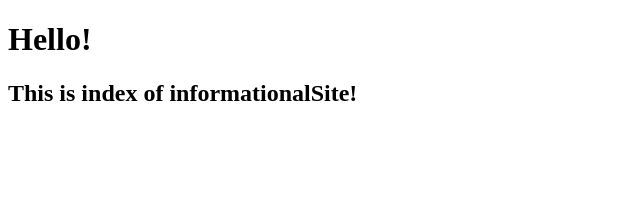
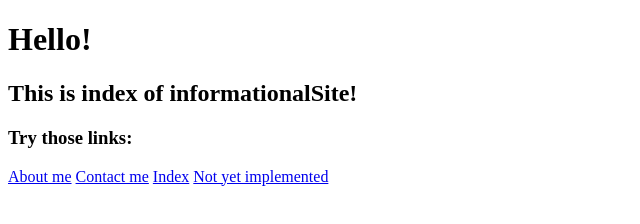
Before and after one commit to Kielx/informationalSite, a plain HTML site: page index.html in a window 1280 px wide. Shown: the whole page, without its empty margins (0-640 px from the left). Drawn offline with Linux system fonts and the light colour scheme.

Commit message:
Add error handling to server / Add links to html files

```diff
--- a/index.html
+++ b/index.html
@@ -8,5 +8,10 @@
   <body>
     <h1>Hello!</h1>
     <h2>This is index of informationalSite!</h2>
+    <h3>Try those links:</h3>
+    <a href="./about.html">About me</a>
+    <a href="./contact-me.html">Contact me</a>
+    <a href="./index.html">Index</a>
+    <a href="./blog.html">Not yet implemented</a>
   </body>
 </html>
```
Also changed, not shown: 404.html (+5 -0 lines), about.html (+5 -0 lines), contact-me.html (+5 -0 lines), index.js (+11 -6 lines).
